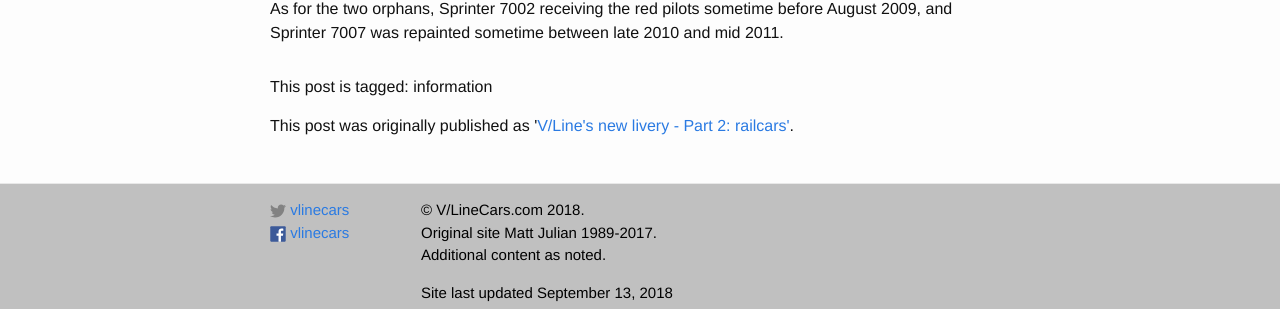
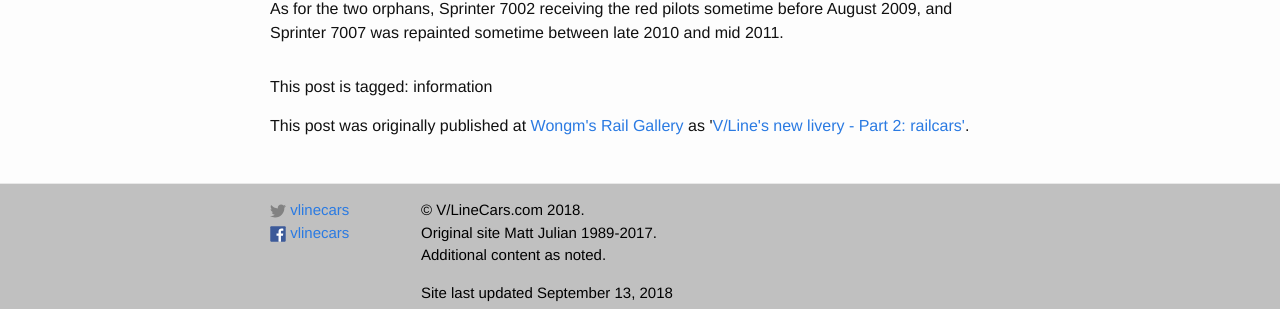
Before and after one commit to vlinecars/vlinecars.github.io, a Jekyll site: the page built from _posts/2010-05-12-vline-new-mk3-livery-pt2-railcars.md, in a window 1280 px wide. Shown: the part 1538-1847 px from the top of the page. Built offline with Jekyll 4.4.1, drawn with Linux system fonts in a browser that asks for light colours.

Commit message:
Fix typo in domain name check of canonical link

```diff
--- a/_layouts/post.html
+++ b/_layouts/post.html
@@ -14,6 +14,6 @@ layout: default
 
   <div class="tags"><p>This post is tagged: {{ page.tags | array_to_sentence_string }}</p></div>
 
-  {% if page.canonical %}<div class="canonical"><p>This post was originally published {% if page.canonical contains '//wongm.com' %}at <a href="https://wongm.com">Waking up in Geelong</a>{% endif %}{% if page.canonical contains '//railgalery.wongm.com' %}at <a href="https://railgallery.wongm.com">Wongm's Rail Gallery</a>{% endif %} as '<a href="{{ page.canonical }}">{{ page.title }}'</a>.</p></div>  {% endif %}
+  {% if page.canonical %}<div class="canonical"><p>This post was originally published {% if page.canonical contains '//wongm.com' %}at <a href="https://wongm.com">Waking up in Geelong</a>{% endif %}{% if page.canonical contains '//railgallery.wongm.com' %}at <a href="https://railgallery.wongm.com">Wongm's Rail Gallery</a>{% endif %} as '<a href="{{ page.canonical }}">{{ page.title }}'</a>.</p></div>  {% endif %}
 
 </article>
```
